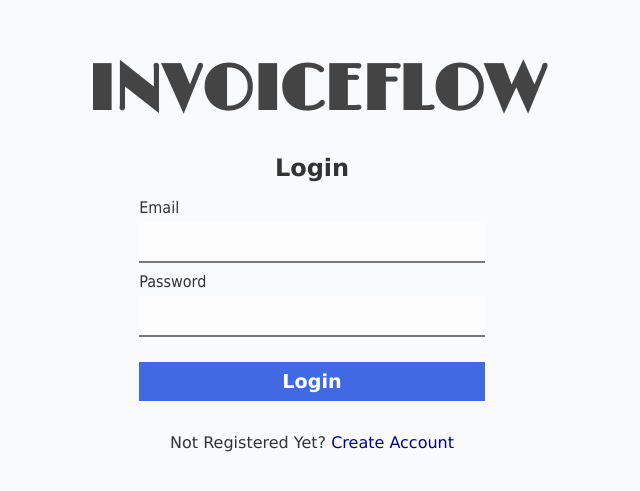
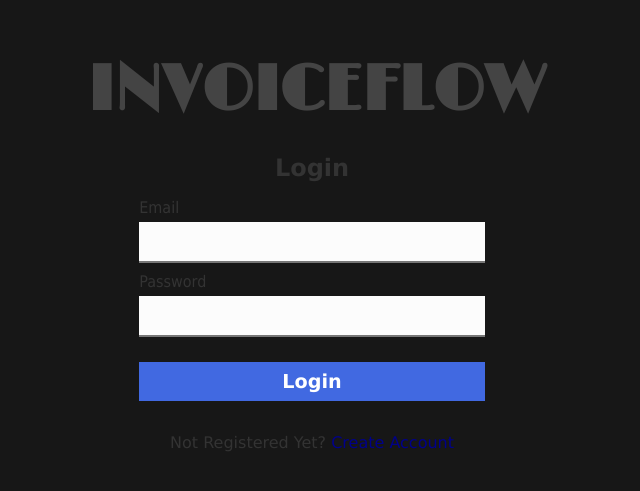
Before and after one commit to aniket-Kandangire28032K/InvoiceFlow, a React app in the folder frontend/: page /login in a window 1280 px wide. Shown: the part 109-600 px from the top of the page, without its empty margins (323-963 px from the left). Built offline with nearby package versions, Linux system fonts and the light colour scheme; no server answers; the HTML template or start-up script is replaced by a standard one; a web font is replaced by a local one.

Commit message:
14102026

```diff
--- a/frontend/src/App.scss
+++ b/frontend/src/App.scss
@@ -33,7 +33,7 @@
 
 /* Login Page */
 .login {
-  background-color: #f8fafc;
+  background:  #171717;
   width: 100%;
   min-height: 100dvh;
   display: grid;
```
